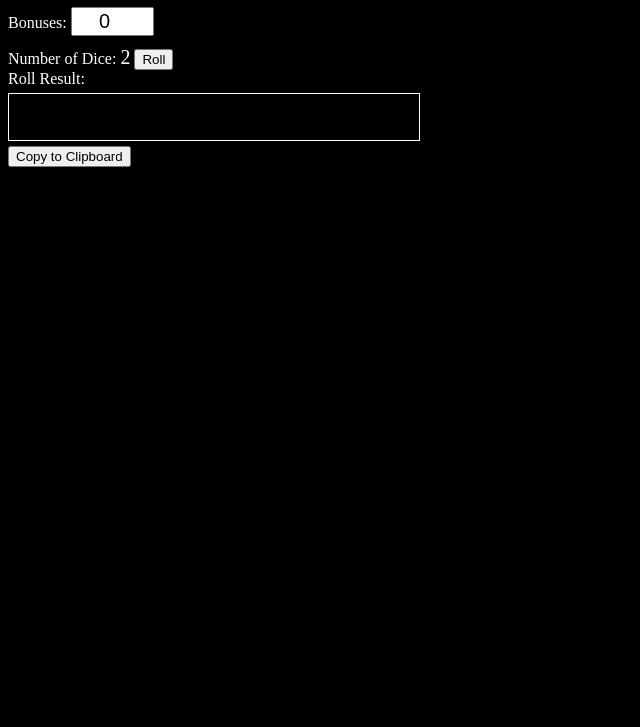
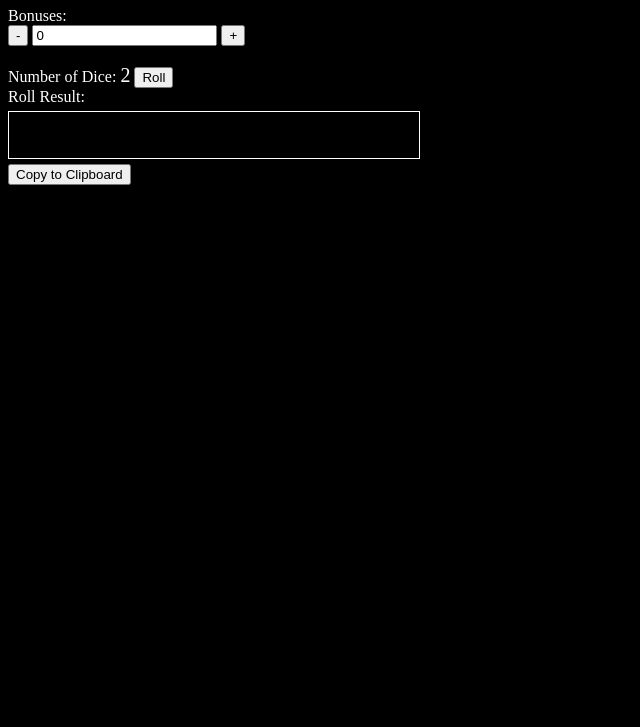
Before and after one commit to ZachHunt359/OVA-Dice-Roller, a plain HTML site: page index.html in a window 1280 px wide. Shown: the part 73-800 px from the top of the page, without its empty margins (0-640 px from the left). Drawn offline with nearby package versions, Linux system fonts and the light colour scheme.

Commit message:
Update index.html
Updated input to use type="text" inputmode="numeric", and replaced spinners with buttons.

```diff
--- a/index.html
+++ b/index.html
@@ -12,13 +12,18 @@
     <meta name="author" content="Zach Hunt">
     <meta name="viewport" content="width=device-width, initial-scale=1.0">
 	  <link rel="stylesheet" href="css/main.css">
+    <script src="https://ajax.googleapis.com/ajax/libs/jquery/3.2.1/jquery.min.js"></script>
     <script src="js/OVADiceRoller.js"></script>
   </head>
 
   <body>
     <h1>Dice Roller</h1>
     <label for="bonuses">Bonuses:</label>
-    <input type="number" id="bonuses" value="0" oninput="updateNumDice()">
+    <div class="number-input">
+      <button class="spinner decrement">-</button>
+      <input type="text" inputmode="numeric" pattern="[0-9]*" id="bonuses" value="0" oninput="updateNumDice()">
+      <button class="spinner increment">+</button>
+    </div>
     <br>
     <label for="numDice">Number of Dice:</label>
     <span id="numDice">2</span>
```
